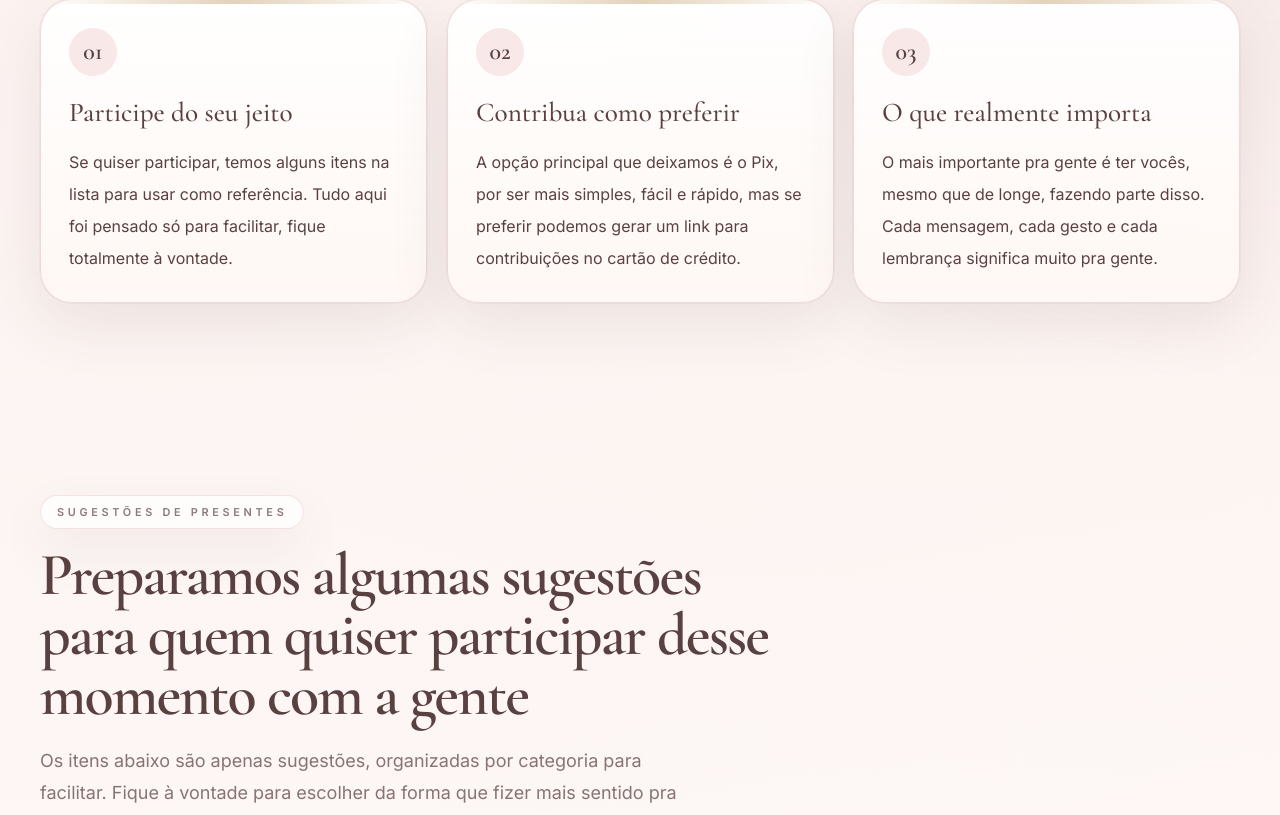
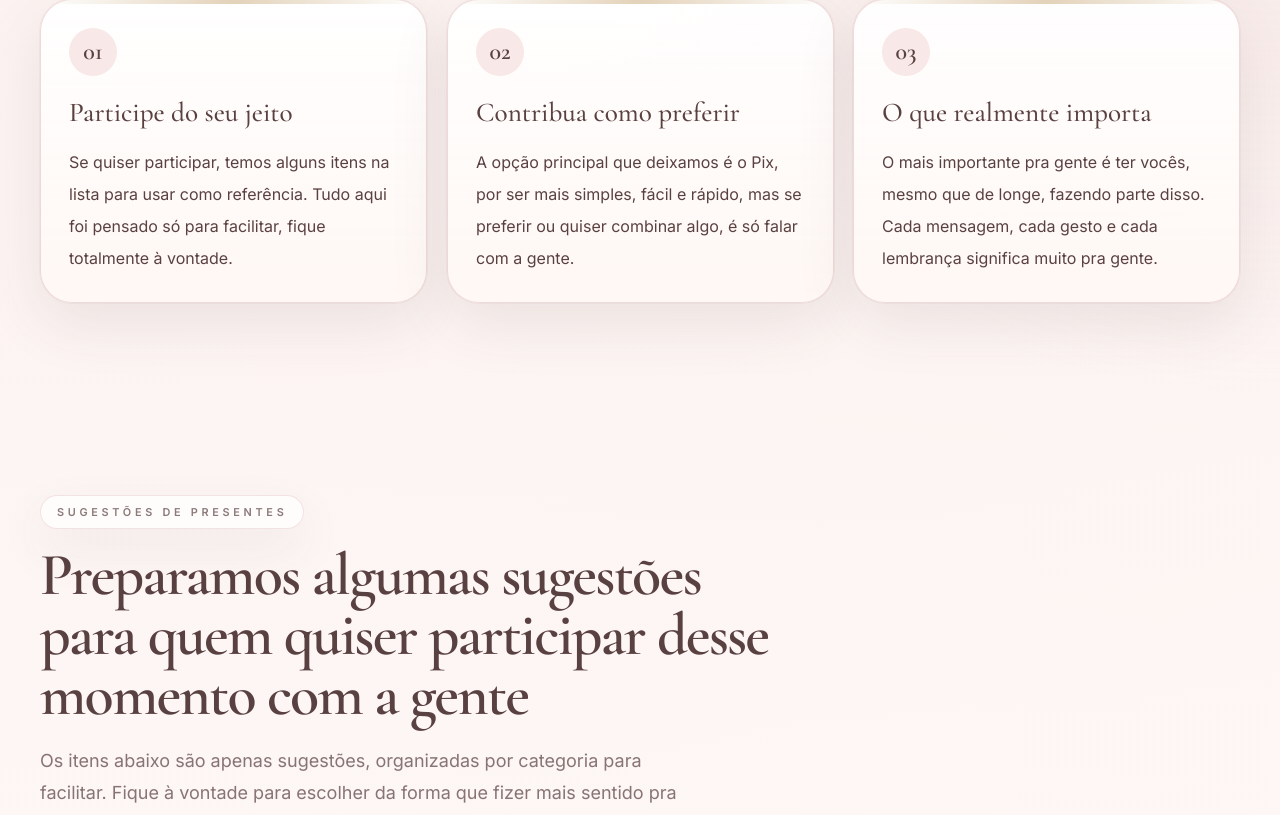
Before and after one commit to Fernandorfjr/Cha-da-Lulu, a React (Vite) app: page / in a window 1280 px wide. Shown: the part 2805-3620 px from the top of the page. Built offline with nearby package versions, Linux system fonts and the light colour scheme; no server answers.

Commit message:
Update text in GiftDetailModal and siteConfig to enhance clarity and improve user communication regarding gift contributions and options for interaction.

```diff
--- a/src/components/GiftDetailModal.tsx
+++ b/src/components/GiftDetailModal.tsx
@@ -159,7 +159,7 @@ function GiftDetailModalContent({ gift, onClose }: { gift: GiftItem; onClose: ()
       </p>
       <p className="mt-3 text-[0.9rem] leading-6 text-truffle/72 sm:text-[0.95rem] sm:leading-7">
         A lista funciona como uma referência de sugestões e valores. Contribua com o que fizer sentido pra você! É só
-        abrir o app do banco, escanear o QR code ou colar a chave. Se preferir cartão ou quiser combinar algo com a
+        abrir o app do banco, escanear o QR code ou colar a chave. Se preferir ou quiser combinar algo com a
         gente, a mamãe responde num toque no WhatsApp.
       </p>
       <p className="mt-4 text-xs font-semibold uppercase tracking-[0.26em] text-truffle/45">
--- a/src/data/config.ts
+++ b/src/data/config.ts
@@ -38,7 +38,7 @@ export const siteConfig = {
       'Para tornar tudo prático e especial, separamos algumas sugestões de presentes para ajudar quem quiser participar da chegada da nossa Luisa.',
     points: [
       'Se quiser participar, temos alguns itens na lista para usar como referência. Tudo aqui foi pensado só para facilitar, fique totalmente à vontade.',
-      'A opção principal que deixamos é o Pix, por ser mais simples, fácil e rápido, mas se preferir podemos gerar um link para contribuições no cartão de crédito.',
+      'A opção principal que deixamos é o Pix, por ser mais simples, fácil e rápido, mas se preferir ou quiser combinar algo, é só falar com a gente.',
       'O mais importante pra gente é ter vocês, mesmo que de longe, fazendo parte disso. Cada mensagem, cada gesto e cada lembrança significa muito pra gente.',
     ],
   },
@@ -46,7 +46,7 @@ export const siteConfig = {
     badge: 'Contribuição',
     title: 'Se fizer sentido pra você participar com a gente, deixamos o Pix aqui.',
     description:
-      'O QR code está logo abaixo, mas se preferir você pode usar a chave Pix também. E, caso queira fazer por cartão, é só mandar uma mensagem pra mamãe que ela envia o link!',
+      'O QR code está logo abaixo, mas se preferir você pode usar a chave Pix também. E, caso queira mandar uma mensagem ou combinar algo, é só falar com a mamãe!',
     qrCodeImage: '/images/qr-code.png',
     qrCodeHint: 'Use da forma que for mais prática pra você.',
     keyLabel: 'Chave Pix',
```
